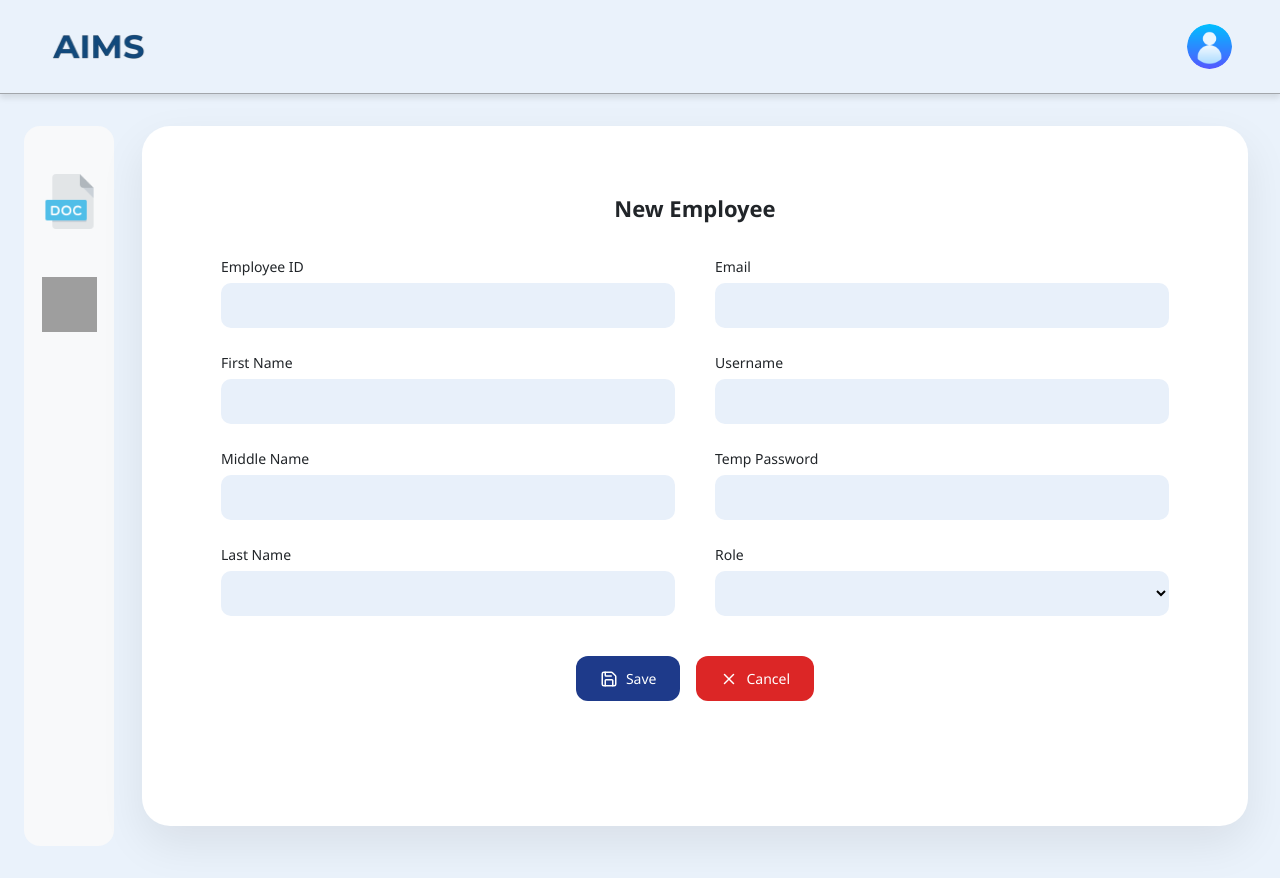
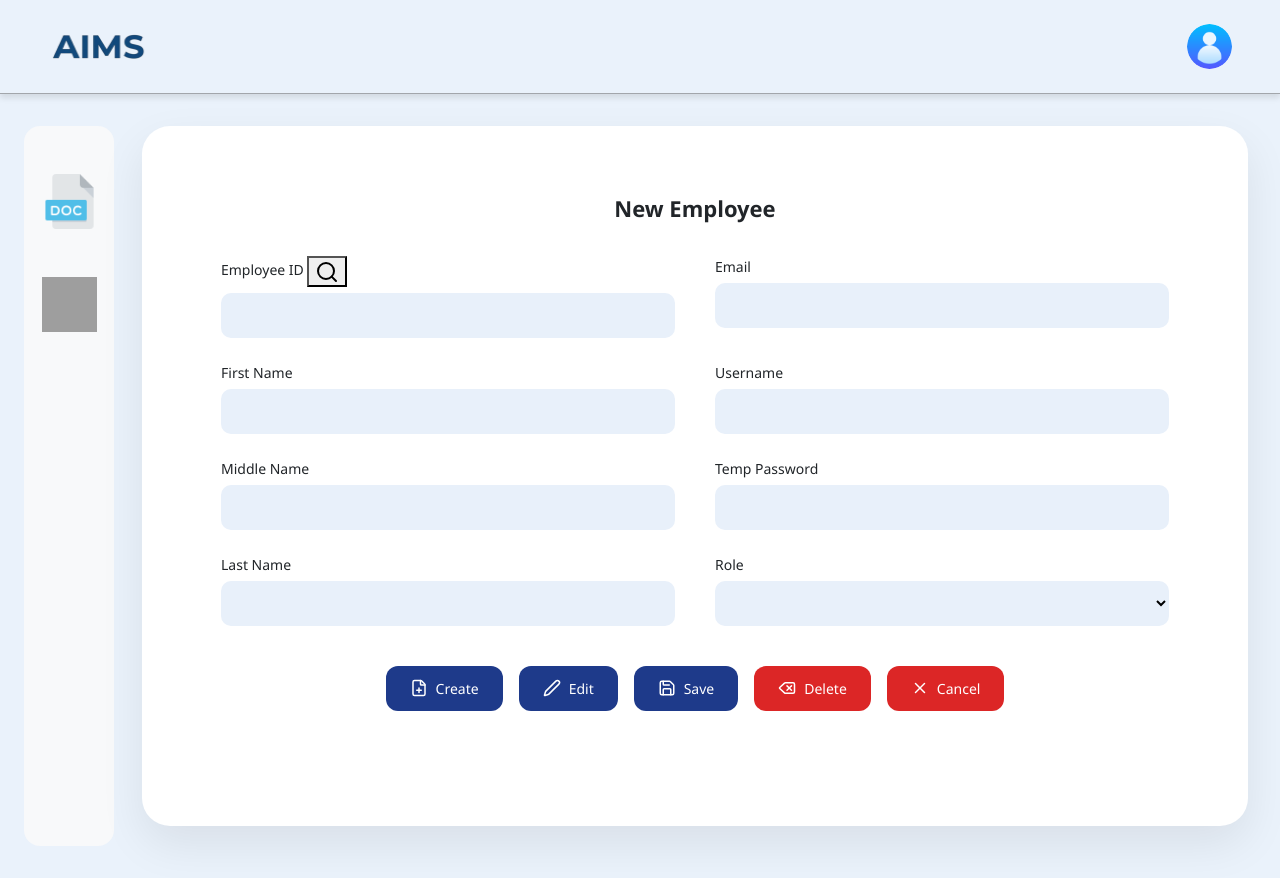
Before and after one commit to arquitaj/Web-Technology-Application, a React (Vite) app: page /dashboard in a window 1280 px wide. Both pictures are taken after a click on the picture 69 px from the left and 304 px from the top of the page. Built offline with nearby package versions, Linux system fonts and the light colour scheme; grey boxes are pictures that could not be loaded.

Commit message:
Ito yong suggestion ko

```diff
--- a/src/assets/AddNewEmp.css
+++ b/src/assets/AddNewEmp.css
@@ -54,10 +54,10 @@
   color: #fff;
 }
 
-.btn.save {
+.btn.save, .btn.create, .btn.edit {
   background: #1e3a8a;
 }
 
-.btn.cancel {
+.btn.cancel, .btn.delete {
   background: #dc2626;
 }
--- a/src/components/AddNewEmp.tsx
+++ b/src/components/AddNewEmp.tsx
@@ -1,5 +1,5 @@
 import { useState, useEffect } from 'react'
-import { X, Save } from "lucide-react";
+import { X, Save, Search, Delete, Edit2Icon, FilePlus } from "lucide-react";
 import "../assets/AddNewEmp.css";
 import axios from 'axios';
 
@@ -43,12 +43,13 @@ const AddNewEmp = () => {
 
         <div className="form-grid">
           <div className="form-group">
-              <label>Employee ID</label>
+              <label>Employee ID <button><Search></Search></button></label>
               <input
                 type="text"
                 autoComplete='off'
                 value={employeeID}
                 onChange={(e) => setEmployeeID(e.target.value)}/>
+
             </div>
 
           <div className="form-group">
@@ -118,8 +119,17 @@ const AddNewEmp = () => {
         </div>
 
         <div className="actions">
-          <button className="btn save" onClick={handlebtnRegister}>
+          <button className="btn create" onClick={handlebtnRegister}>
+            <FilePlus size={18} /> Create
+          </button>
+          <button className="btn edit">
+            <Edit2Icon size={18} /> Edit
+          </button>
+          <button className="btn save">
             <Save size={18} /> Save
+          </button>
+          <button className="btn delete">
+            <Delete size={18} /> Delete
           </button>
           <button className="btn cancel">
             <X size={18} /> Cancel
```
